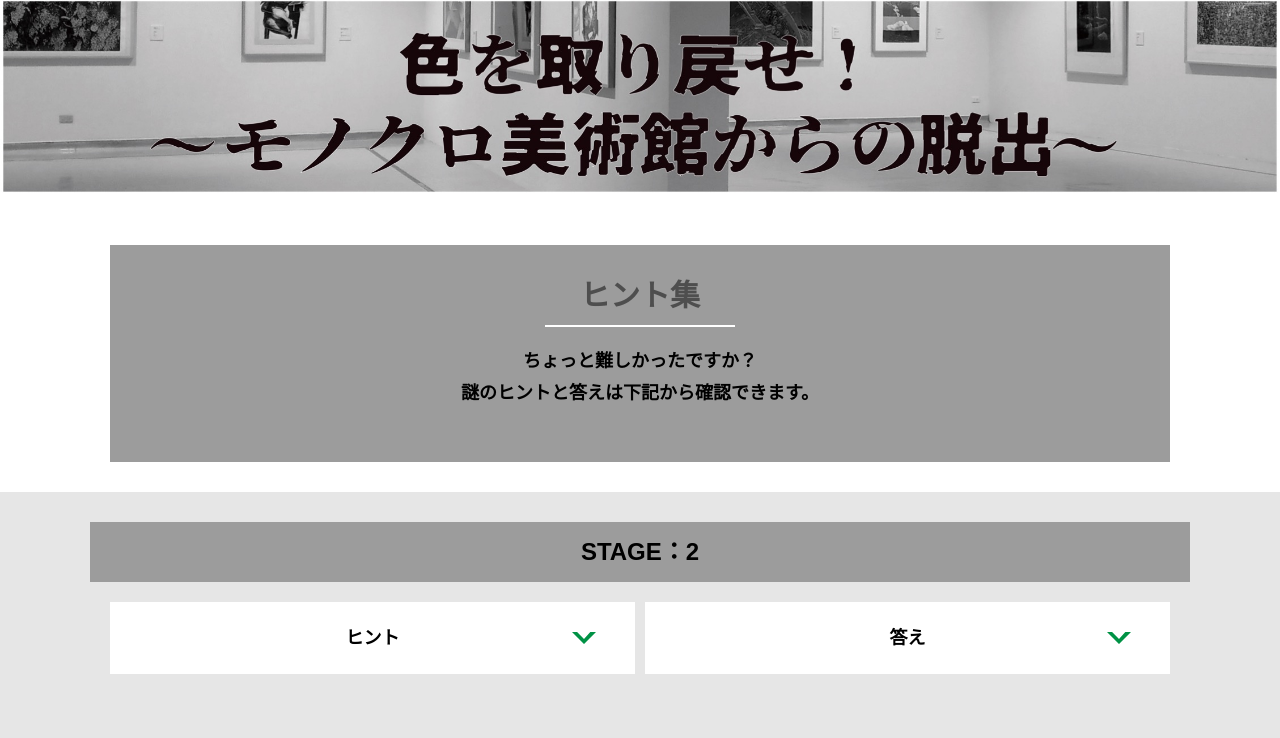
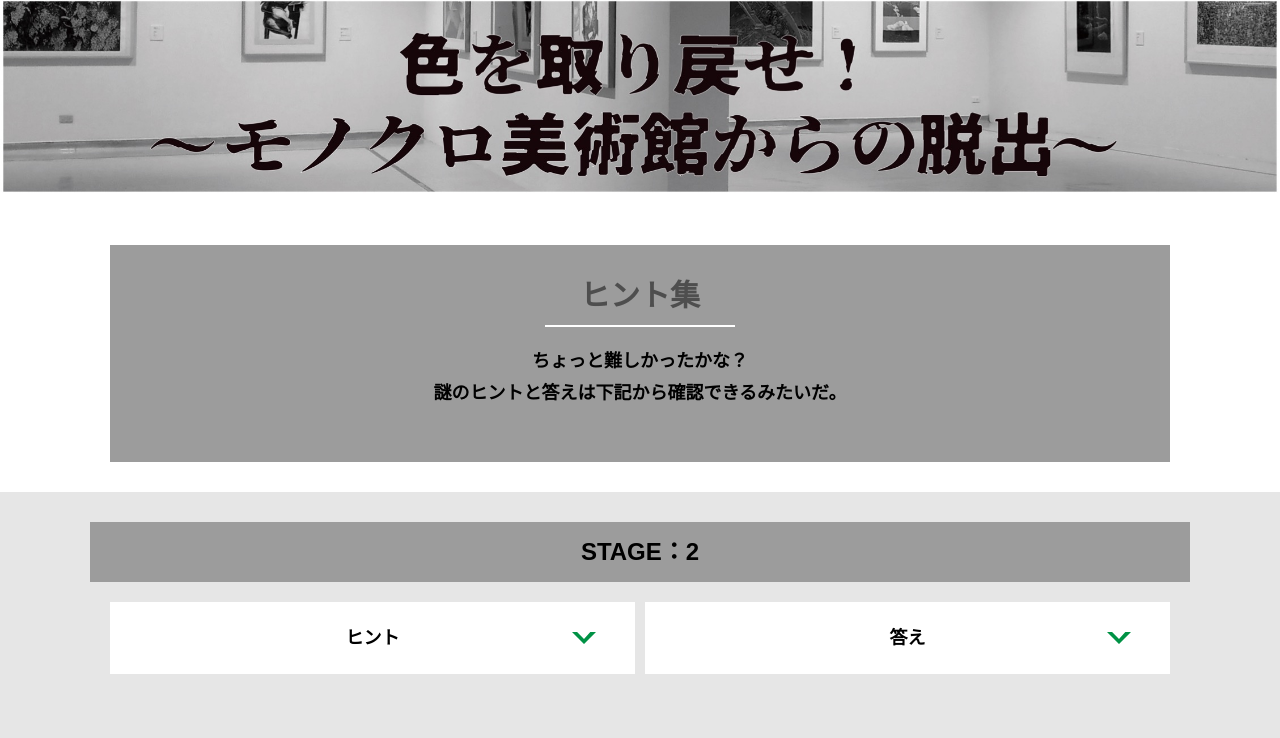
Before and after one commit to mizuki-kodama/alfa-omiya-16, a plain HTML site: page hint2.html in a window 1280 px wide. Shown: the part 62-800 px from the top of the page. Drawn offline with Linux system fonts and the light colour scheme.

Commit message:
Update hint2.html

```diff
--- a/hint2.html
+++ b/hint2.html
@@ -29,8 +29,8 @@
       <div class="container">
         <div class="box bg-color--subcolor">
           <h2 class="section-title--border">ヒント集</h2>
-          <p class="text-center">ちょっと難しかったですか？<br>
-            謎のヒントと答えは下記から確認できます。</p>
+          <p class="text-center">ちょっと難しかったかな？<br>
+            謎のヒントと答えは下記から確認できるみたいだ。</p>
         </div>
       </div>
     </section>
```
